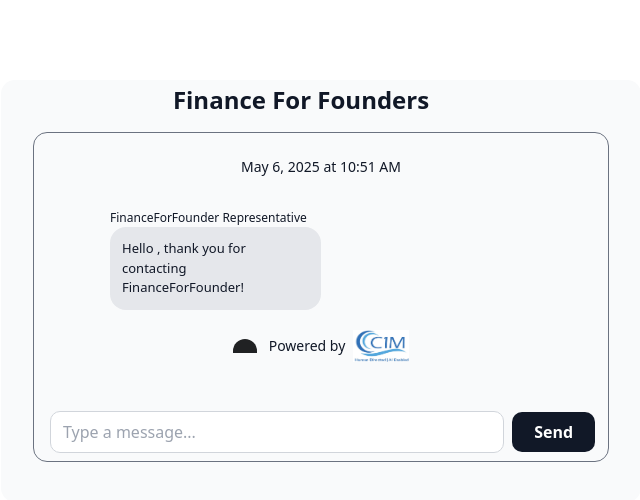
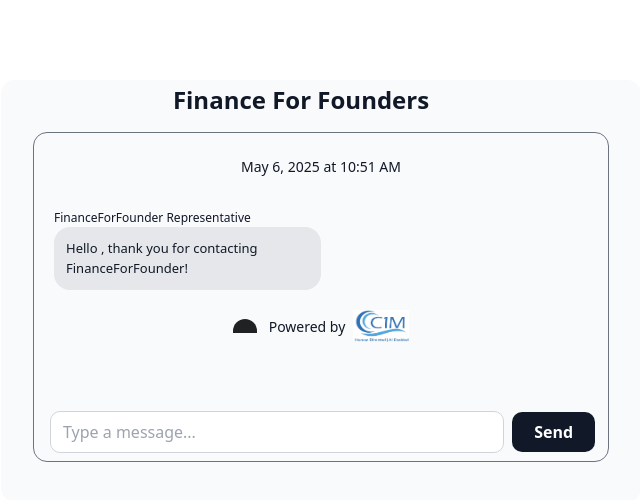
Before and after one commit to Nouman0099/Chatbot-deploy, a Next.js app: page /financeforfounder in a window 1280 px wide. Shown: the top 500 px of the page, without its empty margins (319-959 px from the left). Built offline with nearby package versions, Linux system fonts and the light colour scheme.

Commit message:
updated theme

```diff
--- a/src/components/ChatBot.tsx
+++ b/src/components/ChatBot.tsx
@@ -208,7 +208,7 @@
           style={{ borderColor: messageBorderColor }}
         >
           <ScrollArea className="h-[250px]">
-            <div className="px-16 pt-3 pb-5">
+            <div className="px-2 pt-3 pb-5">
               {/* <p
                 className="text-white text-sm text-center"
                 style={{ color: fontColor }}
--- a/src/components/ChatBotC1m.tsx
+++ b/src/components/ChatBotC1m.tsx
@@ -228,7 +228,7 @@
           style={{ borderColor: messageBorderColor }}
         >
           <ScrollArea className="h-[250px]">
-            <div className="px-16 pt-3 pb-5">
+            <div className="px-2 pt-3 pb-5">
               {/* <p
                 className="text-white text-sm text-center"
                 style={{ color: fontColor }}
--- a/src/components/ChatBotC54.tsx
+++ b/src/components/ChatBotC54.tsx
@@ -228,7 +228,7 @@
           style={{ borderColor: messageBorderColor }}
         >
           <ScrollArea className="h-[250px]">
-            <div className="px-16 pt-3 pb-5">
+            <div className="px-2 pt-3 pb-5">
               {/* <p
                 className="text-white text-sm text-center"
                 style={{ color: fontColor }}
```
